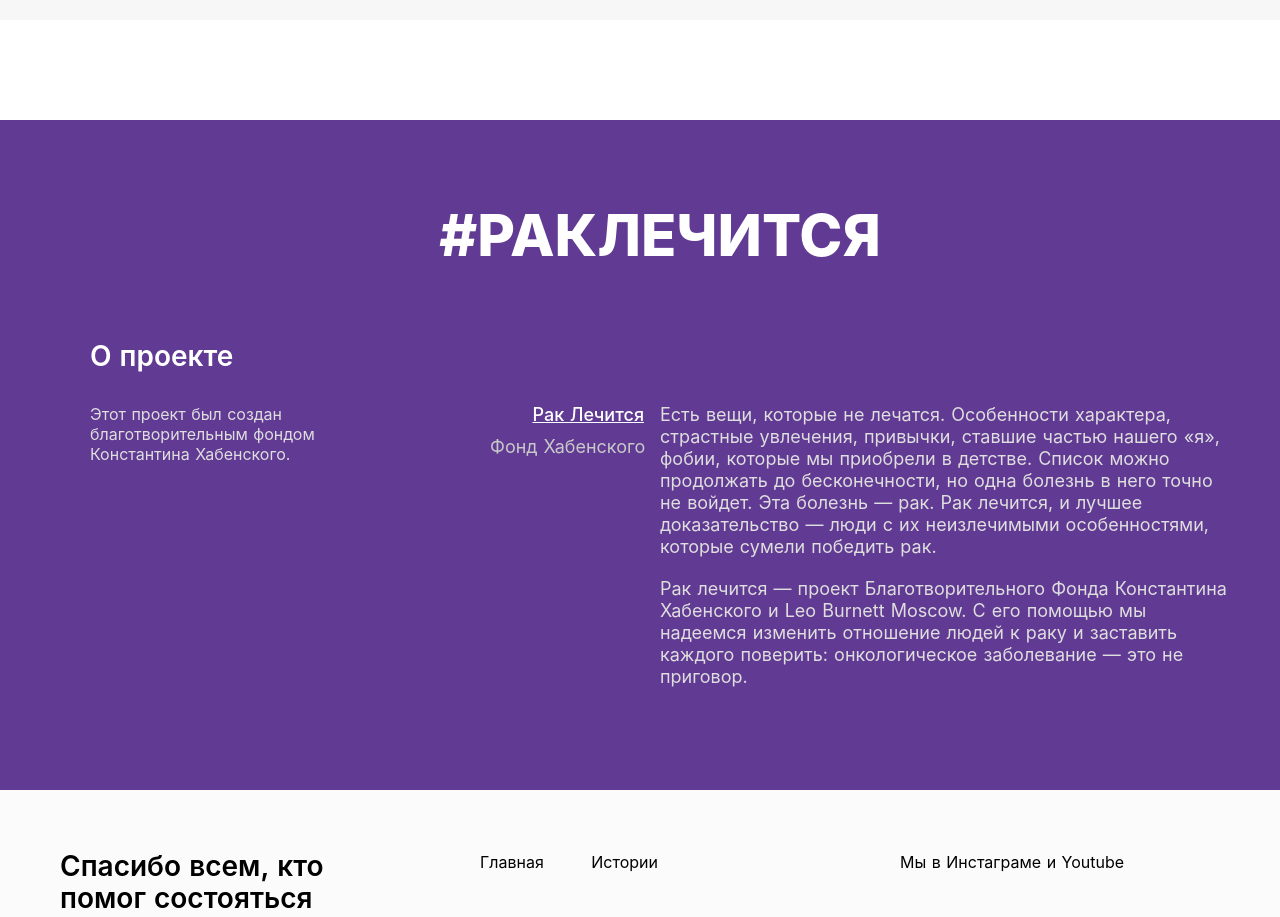
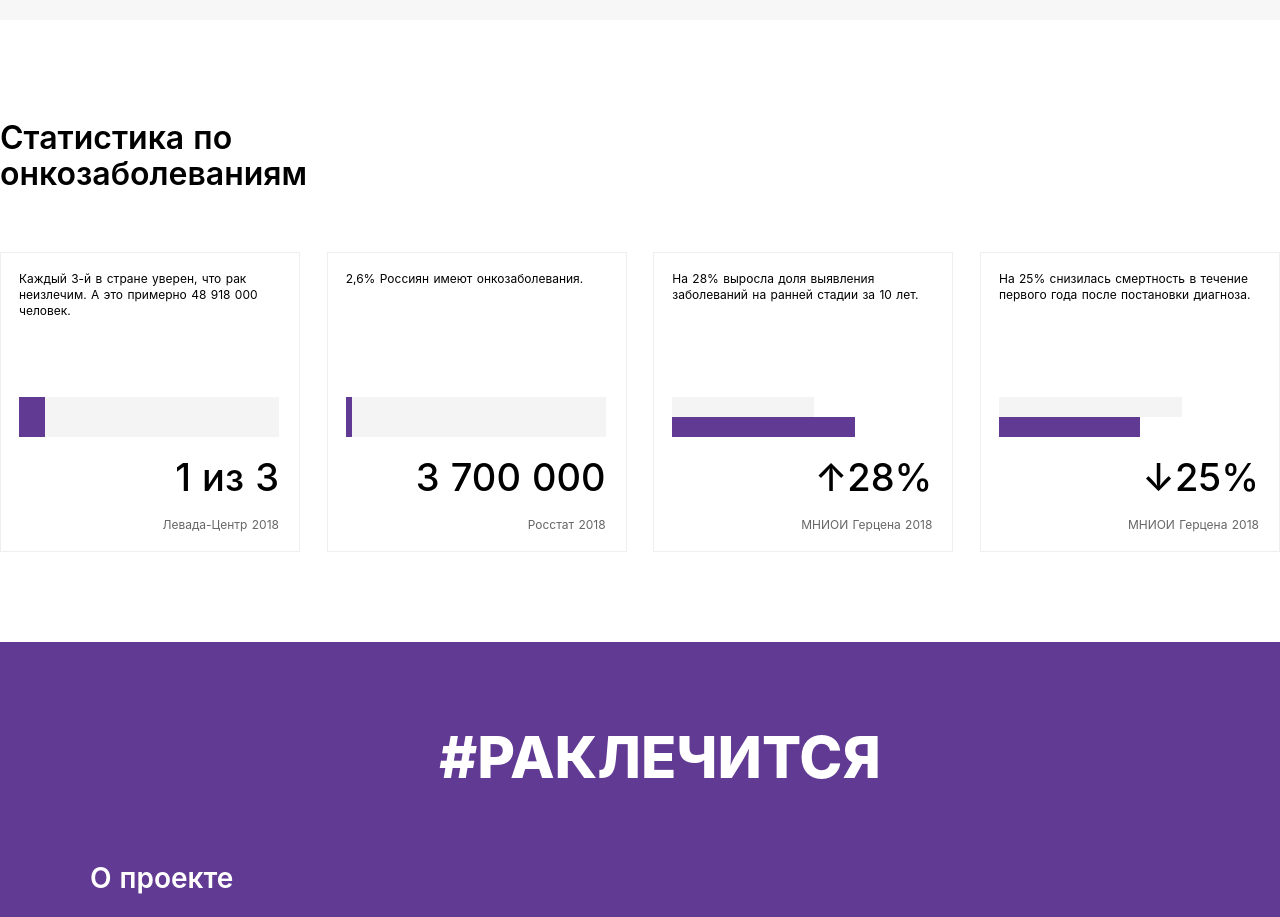
Before and after one commit to tychtych/rak-lechitsa, a Nuxt app: page / in a window 1280 px wide. Shown: the part 2580-3497 px from the top of the page. Built offline with nearby package versions, Linux system fonts and the light colour scheme; a web font is replaced by a local one.

Commit message:
added Statistics Block with Progressive Bars

```diff
--- /dev/null
+++ b/components/Statistics.vue
@@ -0,0 +1,141 @@
+<template>
+  <section class="statistics">
+    <h2 class="statistics__title">Статистика по онкозаболеваниям</h2>
+    <div class="statistics__container">
+      <div class="facts__card">
+        <h3 class="facts__description">
+          Каждый 3-й в&nbsp;стране уверен, что рак неизлечим. А это примерно 48
+          918 000 человек.
+        </h3>
+        <div class="facts__digit-container">
+          <progress-bar :value="10" :maxValue="100" />
+          <h2 class="facts__digit">1 из 3</h2>
+          <h3 class="facts__source">Левада-Центр 2018</h3>
+        </div>
+      </div>
+
+      <div class="facts__card">
+        <h3 class="facts__description">2,6% Россиян имеют онкозаболевания.</h3>
+        <div class="facts__digit-container">
+          <progress-bar :value="3700000" :maxValue="146745098" />
+          <h2 class="facts__digit">3 700 000</h2>
+          <h3 class="facts__source">Росстат 2018</h3>
+        </div>
+      </div>
+
+      <div class="facts__card">
+        <h3 class="facts__description">
+          На&nbsp;28% выросла доля выявления заболеваний на&nbsp;ранней стадии
+          за&nbsp;10&nbsp;лет.
+        </h3>
+        <div class="facts__digit-container">
+          <doubleprogress-bar :oldValue="68" :newValue="88" :maxValue="100" />
+          <h2 class="facts__digit">↑28%</h2>
+          <h3 class="facts__source">МНИОИ Герцена 2018</h3>
+        </div>
+      </div>
+
+      <div class="facts__card">
+        <h3 class="facts__description">
+          На&nbsp;25% снизилась смертность в&nbsp;течение первого года после
+          постановки диагноза.
+        </h3>
+        <div class="facts__digit-container">
+          <doubleprogress-bar :oldValue="88" :newValue="68" :maxValue="100" />
+          <h2 class="facts__digit">↓25%</h2>
+          <h3 class="facts__source">МНИОИ Герцена 2018</h3>
+        </div>
+      </div>
+    </div>
+  </section>
+</template>
+
+<script>
+import ProgressBar from '@/components/ui/ProgressBar';
+import DoubleProgressBar from '@/components/ui/DoubleProgressBar';
+export default {
+  components: {
+    'progress-bar': ProgressBar,
+    'doubleprogress-bar': DoubleProgressBar,
+  },
+};
+</script>
+
+<style scoped>
+.statistics__title {
+  max-width: 413px;
+  font-style: normal;
+  font-weight: 600;
+  font-size: 32px;
+  line-height: 36px;
+  margin-bottom: 60px;
+}
+
+.statistics {
+  max-width: 1340px;
+  margin: 0 auto;
+}
+
+.container {
+  margin: 30px auto;
+  width: 90%;
+}
+.statistics__container {
+  display: flex;
+  flex-direction: row;
+  justify-content: space-between;
+  max-width: 1440px;
+  margin: 30px auto;
+  margin-bottom: 90px;
+}
+
+.facts__card {
+  width: 300px;
+  height: 300px;
+  border: 1px solid #efefef;
+  box-sizing: border-box;
+  padding: 18px 18px;
+  position: relative;
+  display: flex;
+  flex-direction: column;
+  justify-content: space-between;
+}
+.facts__card :last-child {
+  margin-right: 0px;
+}
+.facts__description {
+  max-width: 260px;
+  color: #000000;
+  font-weight: normal;
+  font-size: 12px;
+  line-height: 16px;
+  margin-bottom: 56px;
+  display: flex;
+  justify-content: flex-start;
+}
+.facts__description:last-child {
+  margin-top: 10px;
+  margin-bottom: 0px;
+}
+.facts__digit-container {
+  max-width: 260px;
+}
+.facts__source {
+  font-weight: normal;
+  color: #666666;
+  font-size: 12px;
+  line-height: 16px;
+  margin-top: 20px;
+  display: flex;
+  justify-content: flex-end;
+}
+.facts__digit {
+  font-weight: 500;
+  font-size: 38px;
+  line-height: 40px;
+  color: #000000;
+  margin-top: 20px;
+  display: flex;
+  justify-content: flex-end;
+}
+</style>
--- /dev/null
+++ b/components/ui/DoubleProgressBar.vue
@@ -0,0 +1,61 @@
+<template>
+  <div class="porgressBar__double">
+    <div class="progressBar__old">
+      <div class="progressBar__old-fill" :style="styleOld"></div>
+    </div>
+    <div class="progressBar__new">
+      <div
+        class="progressBar__old-fill progressBar__old-fill-violet"
+        :style="styleNew"
+      ></div>
+    </div>
+  </div>
+</template>
+
+<script>
+export default {
+  props: {
+    oldValue: Number,
+    newValue: Number,
+    maxValue: Number,
+  },
+  computed: {
+    styleOld() {
+      return `width: ${(this.oldValue / this.maxValue) * 100}%`;
+    },
+    styleNew() {
+      return `width: ${(this.newValue / this.maxValue) * 100}%`;
+    },
+  },
+};
+</script>
+
+<style scoped>
+.porgressBar__double {
+  max-width: 208px;
+}
+.progressBar__old {
+  max-width: 208px;
+  min-height: 20px;
+  position: relative;
+}
+.progressBar__new {
+  max-width: 208px;
+  min-height: 20px;
+  position: relative;
+}
+.progressBar__old-fill {
+  background: #f4f4f4;
+  height: 100%;
+  position: absolute;
+  left: 0;
+  top: 0;
+}
+.progressBar__old-fill-violet {
+  background-color: #613a93;
+  height: 100%;
+  position: absolute;
+  left: 0;
+  top: 0;
+}
+</style>
--- /dev/null
+++ b/components/ui/ProgressBar.vue
@@ -0,0 +1,36 @@
+<template>
+  <div class="progressBar">
+    <div class="progressBar__fill" :style="style"></div>
+  </div>
+</template>
+
+<script>
+export default {
+  props: {
+    value: Number,
+    maxValue: Number,
+  },
+  computed: {
+    style() {
+      return `width: ${(this.value / this.maxValue) * 100}%`;
+    },
+  },
+};
+</script>
+
+<style scoped>
+.progressBar {
+  max-width: 260px;
+  min-height: 40px;
+  background-color: #f4f4f4;
+  display: flex;
+  position: relative;
+}
+.progressBar__fill {
+  background-color: #613a93;
+  position: absolute;
+  left: 0;
+  top: 0;
+  height: 100%;
+}
+</style>
--- a/pages/index.vue
+++ b/pages/index.vue
@@ -3,6 +3,7 @@
     <stories />
     <instagram />
     <your-story />
+    <statistics-block />
     <about />
   </div>
 </template>
@@ -11,8 +12,10 @@
 import Stories from '@/components/Stories';
 import Instagram from '@/components/Instagram';
 import TellYourStory from '@/components/TellYourStory';
+import Statistics from '@/components/Statistics';
 import Storycard from '@/components/Storycard';
 import About from '@/components/About';
+
 export default {
   components: {
     stories: Stories,
@@ -20,6 +23,7 @@
     'your-story': TellYourStory,
     'story-card': Storycard,
     about: About,
+    'statistics-block': Statistics,
   },
 };
 </script>
```
